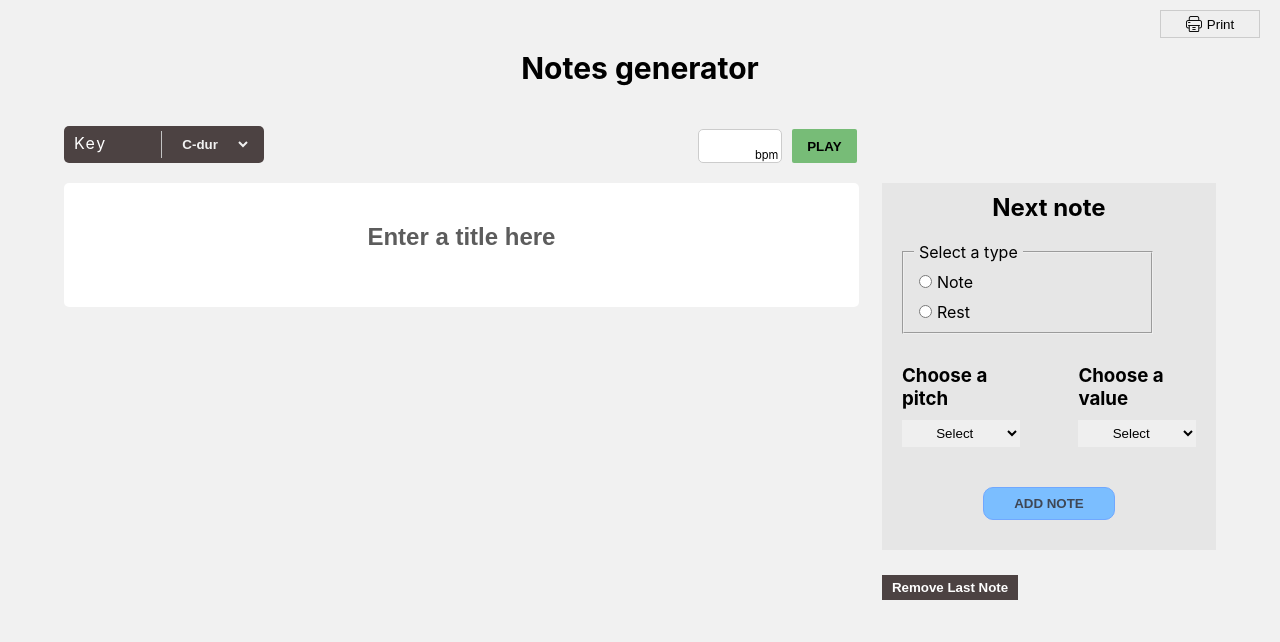
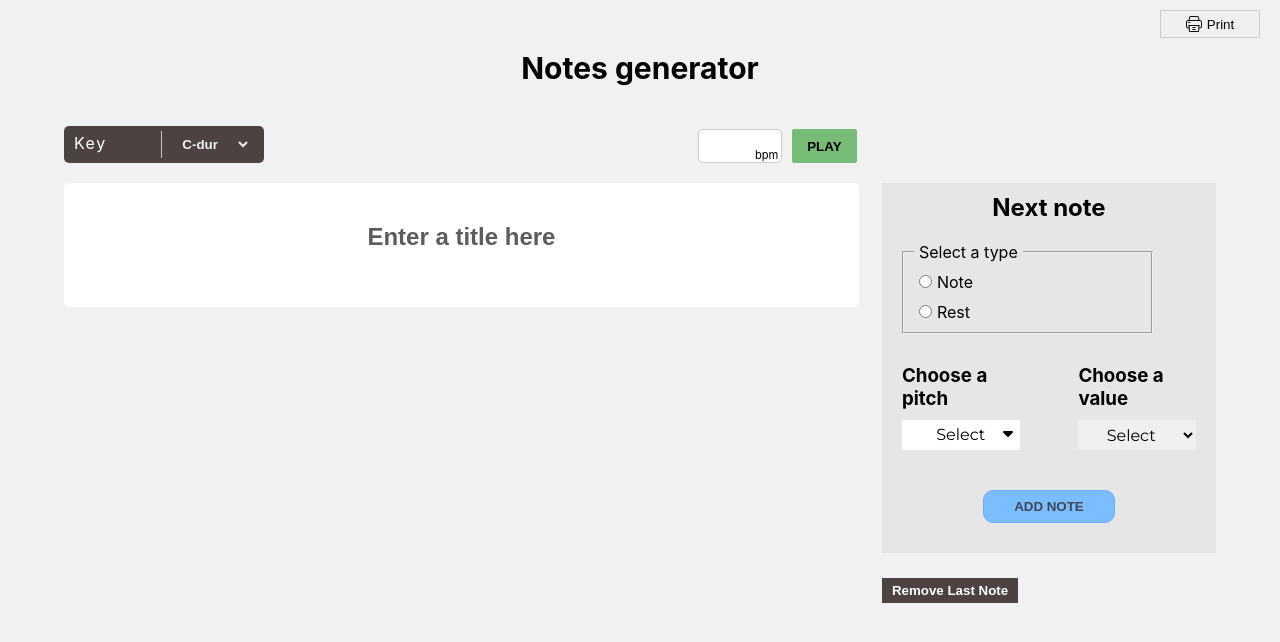
Before and after one commit to KamilSajdera/Notes-Generator, a React (Create React App) app: page / in a window 1280 px wide. Shown: the top 642 px of the page. Built offline with nearby package versions, Linux system fonts and the light colour scheme; a web font is replaced by a local one.

Commit message:
New design of pitch & value options

```diff
--- a/src/components/PitchOptions.js
+++ b/src/components/PitchOptions.js
@@ -1,46 +1,101 @@
-import React from "react";
-import './SettingsWrapper.css';
+import React, { useEffect, useRef, useState } from "react";
+import "./SettingsWrapper.css";
 
-const PitchOptions = props => {
+import { library } from "@fortawesome/fontawesome-svg-core";
+import { faCaretDown } from "@fortawesome/free-solid-svg-icons";
+import { FontAwesomeIcon } from "@fortawesome/react-fontawesome";
 
-    const pitchItemsHandler = event => props.onPitchOptions(`pitch-${event.target.value}`)
+library.add(faCaretDown);
 
-    return (
-        <div className='property-item'>
-                <h3>Choose a pitch</h3>
+const PitchOptions = ({ onPitchOptions }) => {
+  const listOfItemsClickRef = useRef(null);
+  const listOfItemsRef = useRef(null);
+  const [pitch, setPitch] = useState("none");
 
-                <select id="pitch-items" onChange={pitchItemsHandler} disabled={ props.disabled ? true : false}>
-                    <option value="none">Select</option>
-                    <option value="C">C</option>
-                    <option value="Cis">C#</option>
-                    <option value="D">D</option>
-                    <option value="Es">Es</option>
-                    <option value="E">E</option>
-                    <option value="F">F</option>
-                    <option value="Fis">F#</option>
-                    <option value="G">G</option>
-                    <option value="Gis">G#</option>
-                    <option value="A">A</option>
-                    <option value="B">b</option>
-                    <option value="H">H</option>
-                    <option value="C2">C2</option>
-                    <option value="Cis2">C#2</option>
-                    <option value="D2">D2</option>
-                    <option value="Es2">Es2</option>
-                    <option value="E2">E2</option>
-                    <option value="F2">F2</option>
-                    <option value="Fis2">F#2</option>
-                    <option value="G2">G2</option>
-                    <option value="Gis2">G#2</option>
-                    <option value="A2">A2</option>
-                    <option value="B2">b2</option>
-                    <option value="H2">H2</option>
-                    <option value="C3">C3</option>
-                    <option value="Cis3">C#3</option>
+  useEffect(() => {
+    const listOfItemsClick = listOfItemsClickRef.current;
+    const listOfItems = listOfItemsRef.current;
 
-                </select>
-            </div>
-    )
-}
+    const showListOfItems = () => {
+      listOfItems.classList.add("show_list");
+    };
+
+    const selectOptionHandler = (e) => {
+      listOfItems.classList.remove("show_list");
+      listOfItemsClick.innerHTML = e.target.innerText;
+      setPitch(`pitch-${e.target.innerText}`);
+    };
+
+    listOfItemsClick.addEventListener("click", showListOfItems);
+
+    const listItemElements = listOfItems.querySelectorAll(
+      ".option-container__listItem"
+    );
+
+    listItemElements.forEach((item) => {
+      item.addEventListener("click", selectOptionHandler);
+    });
+
+    listOfItems.addEventListener("mouseleave", () => {
+      listOfItems.classList.remove("show_list");
+    });
+
+    return () => {
+      listOfItemsClick.removeEventListener("click", showListOfItems);
+      listItemElements.forEach((item) => {
+        item.removeEventListener("click", selectOptionHandler);
+      });
+    };
+  }, []); /// ignore missing dependencies
+
+  useEffect(() => {
+    onPitchOptions(pitch);
+  }, [pitch]);
+
+  return (
+    <div className="property-item">
+      <h3>Choose a pitch</h3>
+
+      <div className="option-container">
+        <div
+          className="option-container__enteredOption"
+          ref={listOfItemsClickRef}
+        >
+          Select
+        </div>
+        <div className="option-container__arrow">
+          <FontAwesomeIcon icon={faCaretDown} />
+        </div>
+        <ul className="option-container__list" ref={listOfItemsRef}>
+          <li className="option-container__listItem">C</li>
+          <li className="option-container__listItem">Cis</li>
+          <li className="option-container__listItem">D</li>
+          <li className="option-container__listItem">Es</li>
+          <li className="option-container__listItem">E</li>
+          <li className="option-container__listItem">F</li>
+          <li className="option-container__listItem">Fis</li>
+          <li className="option-container__listItem">G</li>
+          <li className="option-container__listItem">Gis</li>
+          <li className="option-container__listItem">A</li>
+          <li className="option-container__listItem">b</li>
+          <li className="option-container__listItem">H</li>
+          <li className="option-container__listItem">C2</li>
+          <li className="option-container__listItem">Cis2</li>
+          <li className="option-container__listItem">D2</li>
+          <li className="option-container__listItem">Es2</li>
+          <li className="option-container__listItem">E2</li>
+          <li className="option-container__listItem">F2</li>
+          <li className="option-container__listItem">Fis2</li>
+          <li className="option-container__listItem">G2</li>
+          <li className="option-container__listItem">Gis2</li>
+          <li className="option-container__listItem">A2</li>
+          <li className="option-container__listItem">b2</li>
+          <li className="option-container__listItem">H2</li>
+          <li className="option-container__listItem">C3</li>
+        </ul>
+      </div>
+    </div>
+  );
+};
 
 export default PitchOptions;
--- a/src/components/SettingsWrapper.css
+++ b/src/components/SettingsWrapper.css
@@ -1,5 +1,6 @@
-.settings-wrapper
-{
+@import url("https://fonts.googleapis.com/css2?family=Montserrat&display=swap");
+
+.settings-wrapper {
   background: #e6e6e6;
   width: 29%;
   padding: 10px;
@@ -8,36 +9,30 @@
   right: 0;
 }
 
-.settings-wrapper h2
-{
+.settings-wrapper h2 {
   text-align: center;
 }
 
-.settings-wrapper fieldset
-{
+.settings-wrapper fieldset {
   width: 80%;
   margin-left: 10px;
   margin-top: 20px;
 }
 
-.settings-wrapper legend
-{
+.settings-wrapper legend {
   margin-left: 10px;
   padding: 0 5px;
 }
 
-.settings-wrapper .radios
-{
+.settings-wrapper .radios {
   margin: 10px 15px;
 }
 
-.settings-wrapper div input
-{
+.settings-wrapper div input {
   margin-right: 5px;
 }
 
-.settings-properties
-{
+.settings-properties {
   width: 100%;
   display: flex;
   justify-content: space-between;
@@ -45,33 +40,29 @@
   padding: 0 10px;
 }
 
-.property-item
-{
+.property-item {
   width: 40%;
 }
 
-
-#pitch-items,
-#value-items
-{
+#value-items {
   width: 100%;
   text-align: center;
   padding: 5px 0;
+  height: 30px;
+  font-family: "Montserrat", sans-serif;
   outline: none;
   border: none;
   margin-top: 10px;
+  font-size: 1rem;
 }
 
-#pitch-items option,
-#value-items option
-{
+#value-items option {
   border: none;
   outline: none;
   background: #e0e0e0;
 }
 
-.set-note
-{
+.set-note {
   display: block;
   margin: 40px auto 20px auto;
   padding: 8px 30px;
@@ -84,18 +75,15 @@
   color: #3f4755;
   cursor: pointer;
   box-shadow: 0px 0px -5px 5px transparent;
-    transition: all .2s ease;
+  transition: all 0.2s ease;
 }
 
-.set-note:hover
-{
+.set-note:hover {
   box-shadow: 0px 0px 20px -3px #7bbeff;
   background: #60a7ee;
 }
 
-
-.remove-note
-{
+.remove-note {
   position: absolute;
   bottom: -50px;
   left: 0;
@@ -105,15 +93,80 @@
   color: #fefefe;
   font-weight: 600;
   border: none;
-    transition: opacity .1s ease-in-out;
+  transition: opacity 0.1s ease-in-out;
   cursor: pointer;
 }
 
-.remove-note:hover
-{
+.remove-note:hover {
   opacity: 0.9;
 }
 
 .not-allowed {
   cursor: not-allowed;
 }
+
+.option-container {
+  width: 100%;
+  height: 30px;
+  background: #fff;
+  margin-top: 10px;
+  position: relative;
+}
+
+.option-container__enteredOption {
+  width: 100%;
+  height: 100%;
+  text-align: center;
+  padding-top: 5px;
+  cursor: pointer;
+  font-family: "Montserrat", sans-serif;
+  font-size: 1rem;
+}
+
+.option-container__arrow {
+  position: absolute;
+  top: 3px;
+  right: 7px;
+}
+
+.option-container__list {
+  width: 100%;
+  position: absolute;
+  list-style-type: none;
+  background: #fff;
+  border-top: 1px solid #ccc;
+  text-align: center;
+  font-size: 13px;
+  font-weight: 600;
+  padding: 3px 0;
+  max-height: 200px;
+  z-index: 1;
+  overflow-y: scroll;
+  opacity: 0;
+  transform: translateY(-30px);
+  visibility: hidden;
+}
+
+.option-container__listItem {
+  padding: 2px;
+  width: 75%;
+  margin: auto;
+  border-top: 1px solid #eaeaea;
+  cursor: pointer;
+  transition: all 0.2s ease;
+}
+
+.option-container__listItem:hover {
+  background: #efefef;
+}
+
+.option-container__listItem:first-child {
+  border: none;
+}
+
+.show_list {
+  opacity: 1;
+  visibility: visible;
+  transform: translateY(0px);
+  transition: all 0.15s ease;
+}
```
Also changed, not shown: src/components/Note.css (+98 -59 lines), src/components/ValueOptions.js (+55 -34 lines). Lines whose indentation alone changed are shown as unchanged.
